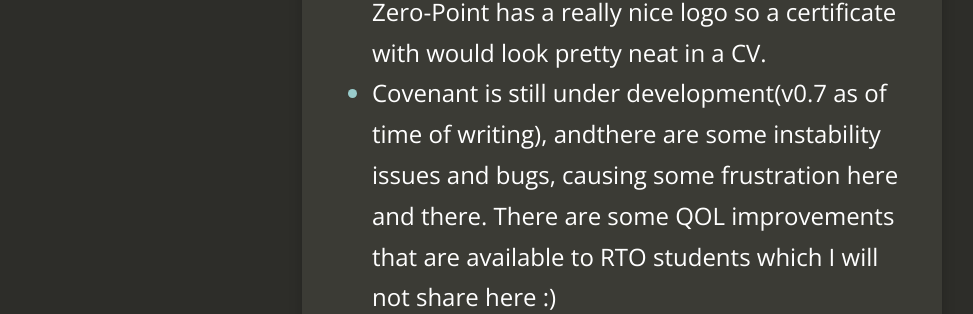
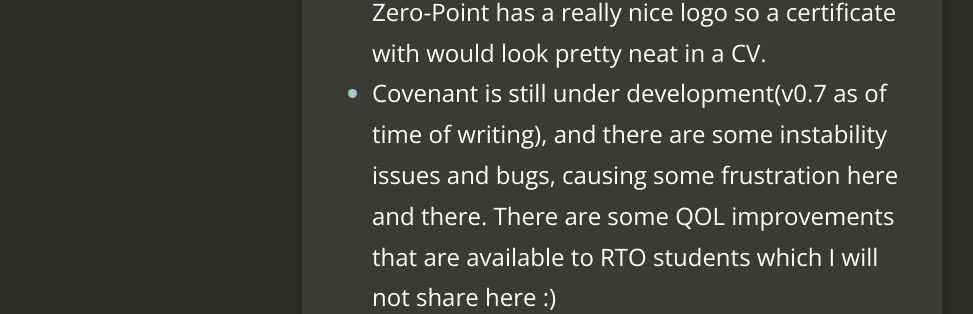
Before and after one commit to Dreamscent/Dreamscent.github.io, a Jekyll site: the page built from _posts/2021-04-01-Certified-Red-Team-Operator-Review.md, in a window 1280 px wide and 900 px high, scrolled down 12075 px. Shown: the part 184-498 px from the top of the window, without its empty margins (18-991 px from the left). Built offline with Jekyll 4.4.1, drawn with Linux system fonts in a browser that asks for light colours; nearby versions of some CDN libraries.

Commit message:
Update 2021-04-01-Certified-Red-Team-Operator-Review.md

```diff
--- a/_posts/2021-04-01-Certified-Red-Team-Operator-Review.md
+++ b/_posts/2021-04-01-Certified-Red-Team-Operator-Review.md
@@ -234,7 +234,7 @@
 **Room for improvement:**
 
 - Does not come with a certificate, just a badge. Zero-Point has a really nice logo so a certificate with would look pretty neat in a CV.
-- Covenant is still under development(v0.7 as of time of writing), andthere are some instability issues and bugs, causing some frustration here and there. There are some QOL improvements that are available to RTO students which I will not share here :)
+- Covenant is still under development(v0.7 as of time of writing), and there are some instability issues and bugs, causing some frustration here and there. There are some QOL improvements that are available to RTO students which I will not share here :)
 - Honestly I cannot find any faults with this course, because I have nothing but praises for it.
 
 
```
